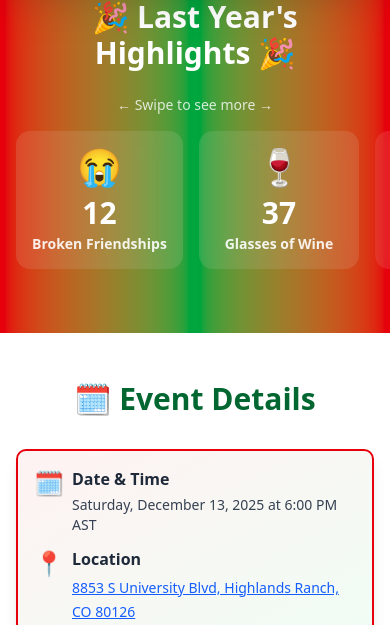
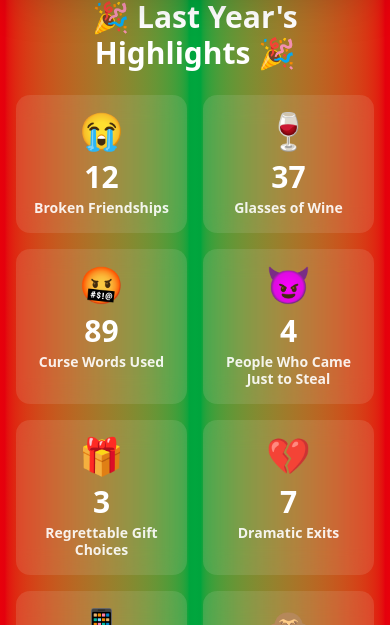
Before and after one commit to rbradshaw9/white-elephant-new, a Next.js app: page / in a window 390 px wide. Shown: the part 866-1491 px from the top of the page. Built offline with nearby package versions, Linux system fonts and the light colour scheme; no server answers.

Commit message:
Change stats section to 2-column grid on mobile
- Removed horizontal scroll behavior
- Changed to grid-cols-2 on mobile, grid-cols-4 on desktop
- Shows all 8 stats at once without scrolling
- Removed 'Swipe to see more' hint text

```diff
--- a/app/page.tsx
+++ b/app/page.tsx
@@ -102,8 +102,7 @@ export default function Home() {
           >
             🎉 Last Year's Highlights 🎉
           </motion.h2>
-          <p className="text-center text-white/80 text-sm mb-4 md:hidden">← Swipe to see more →</p>
-          <div className="md:grid md:grid-cols-4 md:gap-6 flex md:flex-none overflow-x-auto gap-4 pb-4 md:pb-0 snap-x snap-mandatory scrollbar-hide -mx-4 px-4 md:mx-0 md:px-0">
+          <div className="grid grid-cols-2 md:grid-cols-4 gap-4 md:gap-6">
             {[
               { emoji: '😭', value: '12', label: 'Broken Friendships' },
               { emoji: '🍷', value: '37', label: 'Glasses of Wine' },
@@ -120,7 +119,7 @@ export default function Home() {
                 whileInView={{ opacity: 1, scale: 1 }}
                 viewport={{ once: true }}
                 transition={{ delay: index * 0.1, type: 'spring' }}
-                className="bg-white/10 backdrop-blur-md rounded-xl md:rounded-2xl p-4 md:p-6 text-center hover:bg-white/20 transition-all transform hover:scale-105 min-w-[160px] md:min-w-0 flex-shrink-0 snap-center"
+                className="bg-white/10 backdrop-blur-md rounded-xl md:rounded-2xl p-4 md:p-6 text-center hover:bg-white/20 transition-all transform hover:scale-105"
               >
                 <div className="text-4xl md:text-5xl mb-2 md:mb-3">{stat.emoji}</div>
                 <div className="text-3xl md:text-4xl font-black mb-1 md:mb-2">{stat.value}</div>
```
